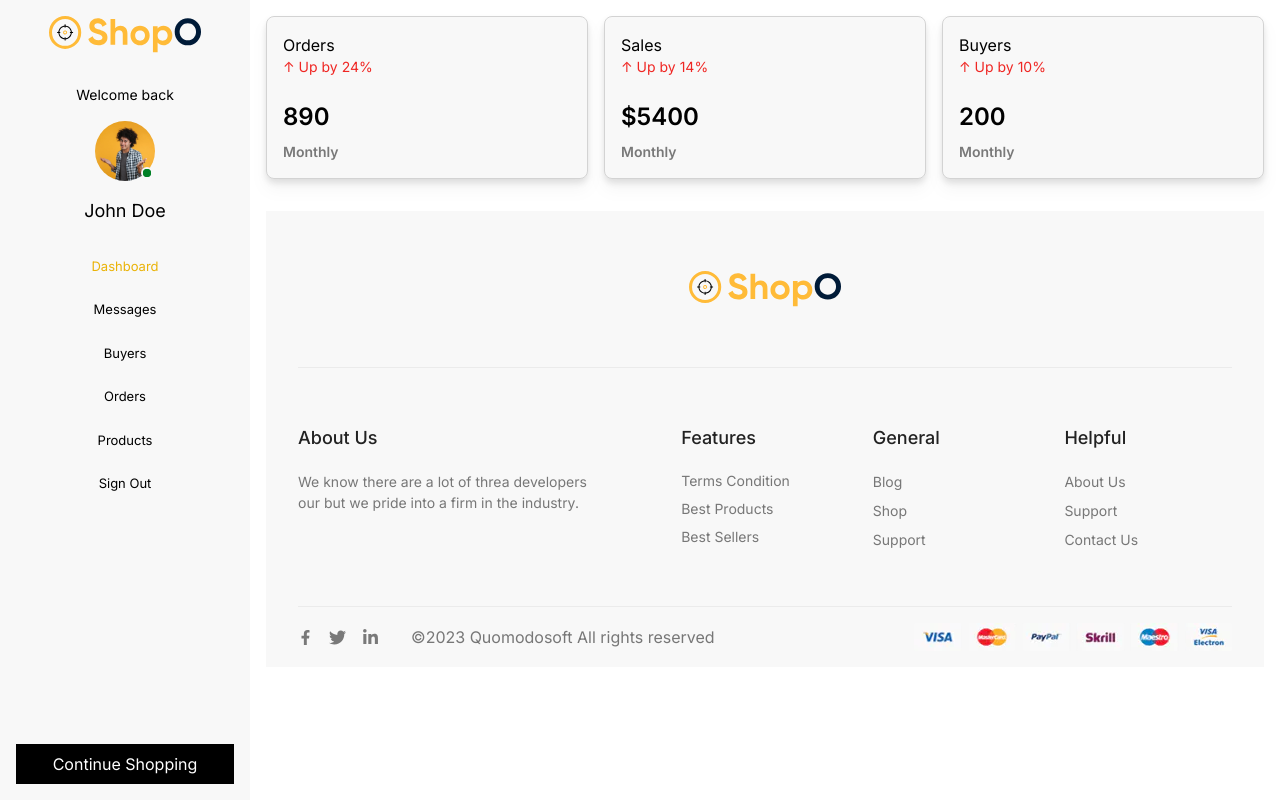
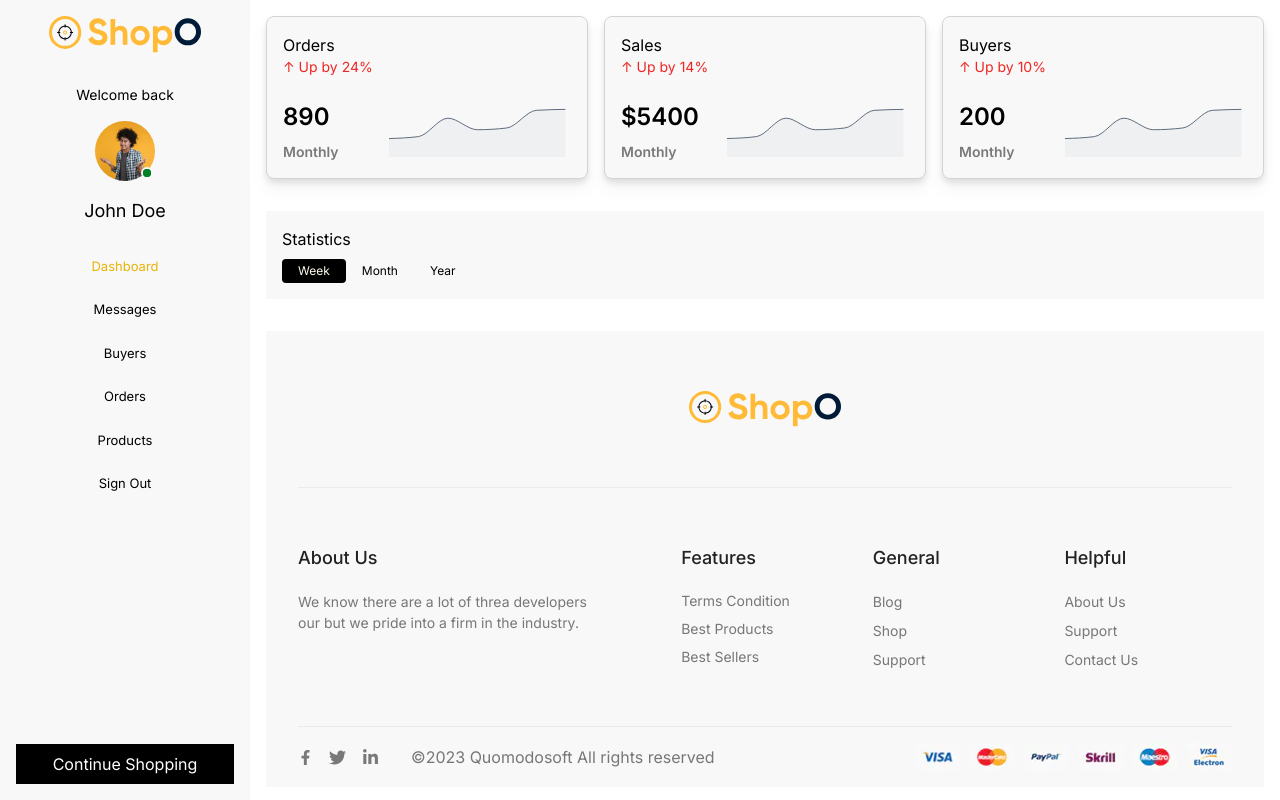
Before and after one commit to UzairMalik17/e-commerceSingle, a Next.js app: page /admin/dashboard in a window 1280 px wide. Built offline with nearby package versions, Linux system fonts and the light colour scheme.

Commit message:
Statistics in progress

```diff
--- a/components/Client/Dashboard/DashboardComponent.tsx
+++ b/components/Client/Dashboard/DashboardComponent.tsx
@@ -1,5 +1,6 @@
 import React from "react";
 import OverviewCard from "./OverviewCard/OverviewCard";
+import Statistics from "./Statistics/Statistics";
 const CardData = [
   {
     title: "Orders",
@@ -33,6 +34,7 @@ const DashboardComponent = () => {
           );
         })}
       </div>
+      <Statistics />
     </div>
   );
 };
--- a/components/Client/Dashboard/OverviewCard/OverviewCard.tsx
+++ b/components/Client/Dashboard/OverviewCard/OverviewCard.tsx
@@ -1,4 +1,5 @@
 import React from "react";
+import Chart from "../Chart/Chart";
 interface Props {
   title: string;
   status: string;
@@ -19,7 +20,9 @@ const OverviewCard: React.FC<Props> = ({ title, status, amount, style }) => {
           <p className="text-2xl font-semibold">{amount}</p>
           <p className="text-black-cool text-[14px] font-semibold">Monthly</p>
         </div>
-        <div className="w-full h-full col-span-2"></div>
+        <div className="w-full h-full col-span-2">
+          <Chart />
+        </div>
       </div>
     </div>
   );
--- /dev/null
+++ b/components/Client/Dashboard/Statistics/Statistics.tsx
@@ -0,0 +1,40 @@
+import React, { useState } from "react";
+const timeMenu = [
+  {
+    title: "Week",
+  },
+  {
+    title: "Month",
+  },
+  {
+    title: "Year",
+  },
+];
+const Statistics = () => {
+  const [time, setTime] = useState("Week");
+  return (
+    <div className="w-full h-full bg-background">
+      <div className="w-full h-full flex flex-col items-start justify-start gap-2 p-4">
+        <p>Statistics</p>
+        <div className="w-full h-full flex items-center justify-start">
+          {timeMenu.map((item, index) => {
+            return (
+              <p
+                key={index}
+                className={`cursor-pointer rounded text-xs ${
+                  time === item.title && "bg-black-main text-white-off"
+                } py-1 px-4`}
+                onClick={(e) => {
+                  setTime(e.currentTarget.innerText);
+                }}>
+                {item.title}
+              </p>
+            );
+          })}
+        </div>
+      </div>
+    </div>
+  );
+};
+
+export default Statistics;
```
